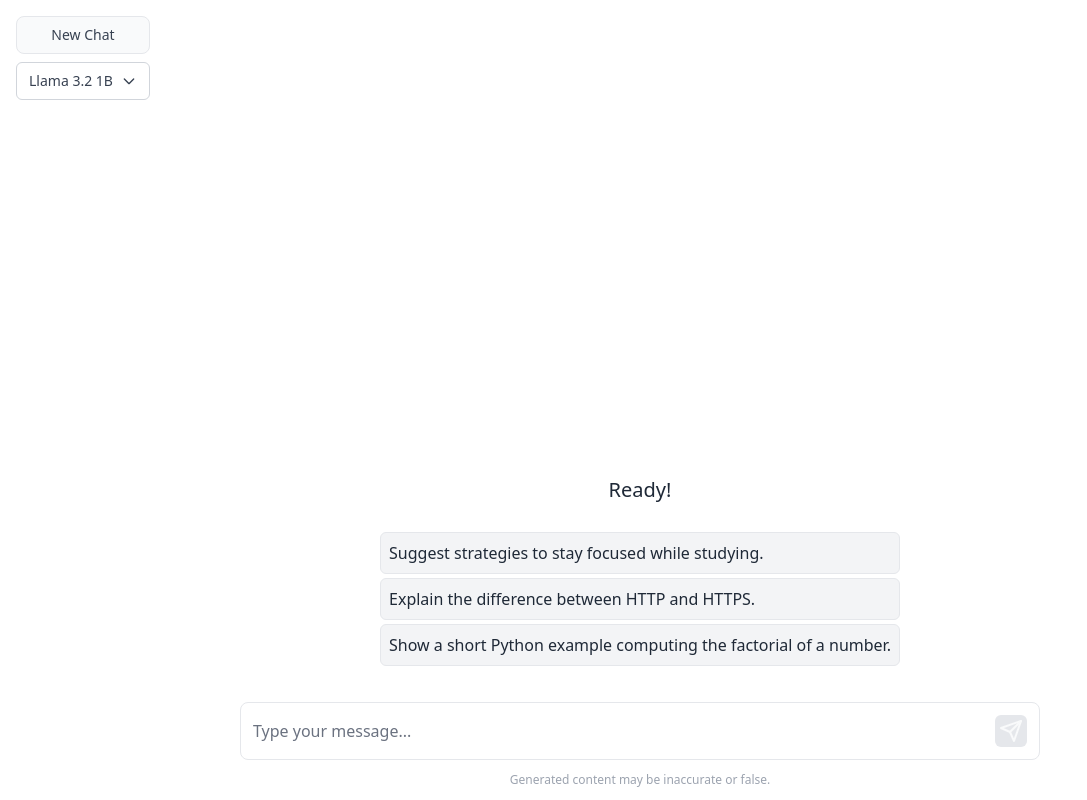
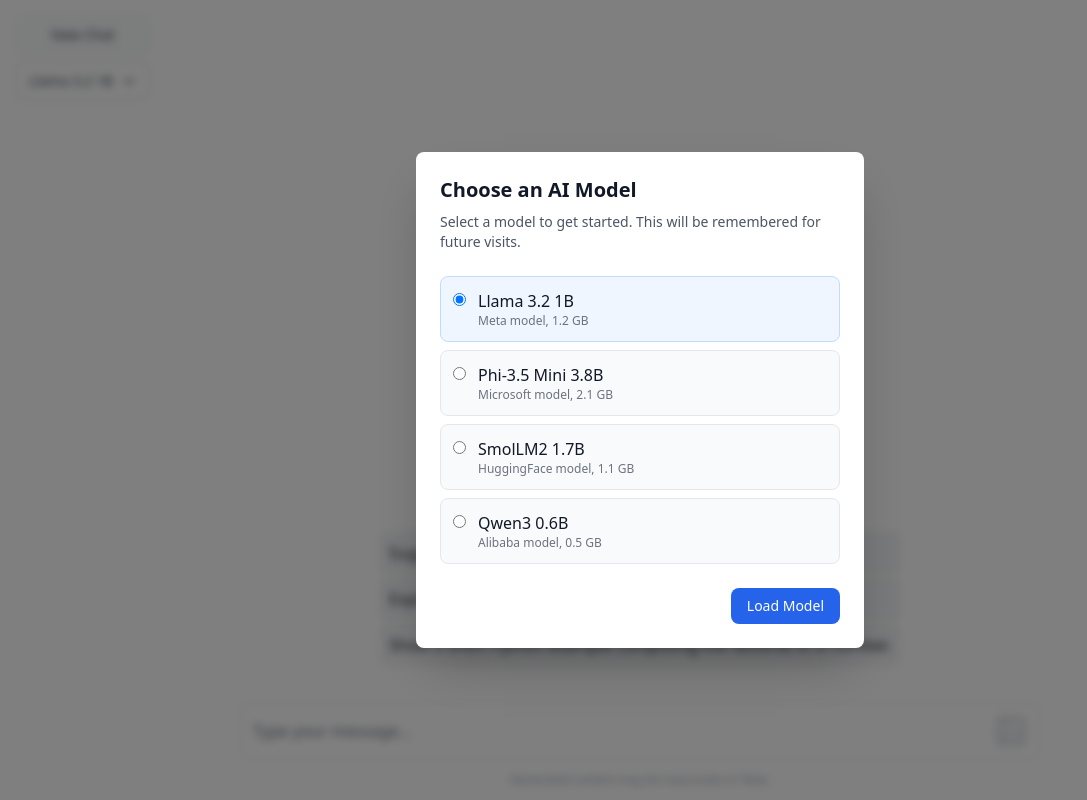
Before and after one commit to letmaik/privatgespraech, a React (Vite) app: page / in a window 1280 px wide. Shown: the whole page, without its empty margins (0-1087 px from the left). Built offline with nearby package versions, Linux system fonts and the light colour scheme.

Commit message:
auto-load model

```diff
--- a/src/App.jsx
+++ b/src/App.jsx
@@ -5,6 +5,7 @@
 import StopIcon from "./components/icons/StopIcon";
 import ModelSelector from "./components/ModelSelector";
 import LoadingModal from "./components/LoadingModal";
+import ModelSelectionModal from "./components/ModelSelectionModal";
 
 const IS_WEBGPU_AVAILABLE = !!navigator.gpu;
 const STICKY_SCROLL_THRESHOLD = 120;
@@ -13,6 +14,26 @@
   "Explain the difference between HTTP and HTTPS.",
   "Show a short Python example computing the factorial of a number.",
 ];
+
+// LocalStorage helpers
+const STORAGE_KEY = 'privatgespraech-selected-model';
+
+function getStoredModel() {
+  try {
+    return localStorage.getItem(STORAGE_KEY);
+  } catch (error) {
+    console.warn('localStorage not available:', error);
+    return null;
+  }
+}
+
+function setStoredModel(modelId) {
+  try {
+    localStorage.setItem(STORAGE_KEY, modelId);
+  } catch (error) {
+    console.warn('localStorage not available:', error);
+  }
+}
 
 function App() {
   // Create a reference to the worker object.
@@ -28,6 +49,8 @@
   const [progressItems, setProgressItems] = useState([]);
   const [isRunning, setIsRunning] = useState(false);
   const [selectedModel, setSelectedModel] = useState('onnx-community/Llama-3.2-1B-Instruct-q4f16');
+  const [showModelSelectionModal, setShowModelSelectionModal] = useState(false);
+  const [hasInitialized, setHasInitialized] = useState(false);
 
   // Inputs and outputs
   const [input, setInput] = useState("");
@@ -64,8 +87,21 @@
     if (isRunning) return; // Prevent model switching during text generation
 
     setSelectedModel(modelId);
+    setStoredModel(modelId); // Save to localStorage
     setStatus("loading");
     // Don't clear messages - keep chat history
+    setProgressItems([]);
+
+    worker.current.postMessage({
+      type: "load",
+      model_id: modelId
+    });
+  }
+
+  function handleInitialModelSelect(modelId) {
+    setSelectedModel(modelId);
+    setStoredModel(modelId); // Save to localStorage
+    setStatus("loading");
     setProgressItems([]);
 
     worker.current.postMessage({
@@ -196,6 +232,28 @@
     };
   }, []);
 
+  // Initialize model selection on app start
+  useEffect(() => {
+    if (!hasInitialized && worker.current) {
+      const storedModel = getStoredModel();
+
+      if (storedModel) {
+        // User has selected a model before, automatically load it
+        setSelectedModel(storedModel);
+        setStatus("loading");
+        worker.current.postMessage({
+          type: "load",
+          model_id: storedModel
+        });
+      } else {
+        // First-time user, show model selection modal
+        setShowModelSelectionModal(true);
+      }
+
+      setHasInitialized(true);
+    }
+  }, [hasInitialized]);
+
   // Send the messages to the worker thread whenever the `messages` state changes.
   useEffect(() => {
     if (messages.filter((x) => x.role === "user").length === 0) {
@@ -245,6 +303,14 @@
           disabled={status === "loading" || isRunning}
         />
       </div>
+
+      {/* Model Selection Modal for first-time users */}
+      {showModelSelectionModal && (
+        <ModelSelectionModal
+          onModelSelect={handleInitialModelSelect}
+          onClose={() => setShowModelSelectionModal(false)}
+        />
+      )}
 
       {/* Loading Modal */}
       {status === "loading" && (
--- /dev/null
+++ b/src/components/ModelSelectionModal.jsx
@@ -0,0 +1,65 @@
+import { useState } from 'react';
+import { AVAILABLE_MODELS } from './ModelSelector';
+
+export default function ModelSelectionModal({ onModelSelect, onClose }) {
+  const [selectedModel, setSelectedModel] = useState(AVAILABLE_MODELS[0].url);
+
+  const handleLoad = () => {
+    onModelSelect(selectedModel);
+    onClose();
+  };
+
+  return (
+    <div className="fixed inset-0 bg-black/50 backdrop-blur-sm flex items-center justify-center z-50">
+      <div className="bg-white dark:bg-gray-800 rounded-lg p-6 w-full max-w-md mx-4 shadow-2xl">
+        <div className="mb-6">
+          <h2 className="text-xl font-semibold text-gray-900 dark:text-gray-100 mb-2">
+            Choose an AI Model
+          </h2>
+          <p className="text-sm text-gray-600 dark:text-gray-400">
+            Select a model to get started. This will be remembered for future visits.
+          </p>
+        </div>
+
+        <div className="space-y-2 mb-6">
+          {AVAILABLE_MODELS.map((model) => (
+            <label
+              key={model.id}
+              className={`flex items-start gap-3 p-3 rounded-lg cursor-pointer transition-colors border ${
+                selectedModel === model.url
+                  ? 'bg-blue-50 dark:bg-blue-900/20 border-blue-200 dark:border-blue-700'
+                  : 'bg-gray-50 dark:bg-gray-700 border-gray-200 dark:border-gray-600 hover:bg-gray-100 dark:hover:bg-gray-600'
+              }`}
+            >
+              <input
+                type="radio"
+                name="model"
+                value={model.url}
+                checked={selectedModel === model.url}
+                onChange={(e) => setSelectedModel(e.target.value)}
+                className="mt-1 text-blue-600 focus:ring-blue-500"
+              />
+              <div className="flex-1">
+                <div className="font-medium text-gray-900 dark:text-gray-100">
+                  {model.name}
+                </div>
+                <div className="text-xs text-gray-500 dark:text-gray-400">
+                  {model.description}
+                </div>
+              </div>
+            </label>
+          ))}
+        </div>
+
+        <div className="flex justify-end">
+          <button
+            onClick={handleLoad}
+            className="px-4 py-2 text-sm font-medium text-white bg-blue-600 hover:bg-blue-700 dark:bg-blue-500 dark:hover:bg-blue-600 rounded-lg transition-colors"
+          >
+            Load Model
+          </button>
+        </div>
+      </div>
+    </div>
+  );
+}
```
